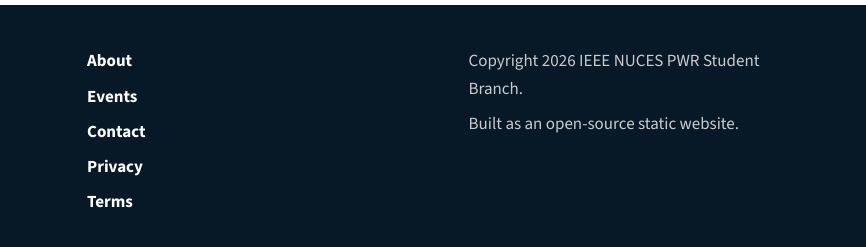
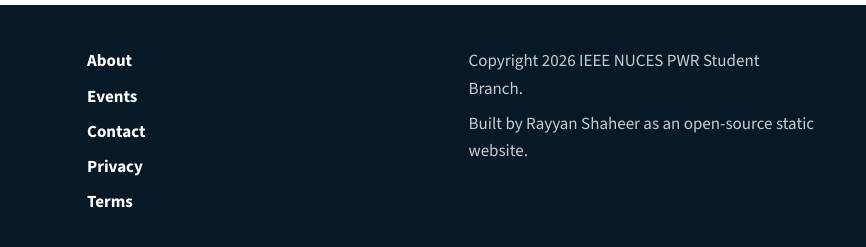
Before and after one commit to ieeenucespwr/ieeenucespwr, a website: page about.html in a window 1280 px wide. Shown: the part 2516-2763 px from the top of the page, 414-1280 px from the left. Drawn offline with nearby package versions, Linux system fonts and the light colour scheme.

Commit message:
Add Rayyan Shaheer attribution

```diff
--- a/about.html
+++ b/about.html
@@ -112,7 +112,7 @@
         </nav>
         <div class="footer-meta">
           <p>Copyright <span data-year></span> IEEE NUCES PWR Student Branch.</p>
-          <p>Built as an open-source static website.</p>
+          <p>Built by Rayyan Shaheer as an open-source static website.</p>
         </div>
       </div>
     </footer>
```
Also changed, not shown: contact.html (+1 -1 lines), courses.html (+1 -1 lines), events.html (+1 -1 lines), index.html (+1 -1 lines), leadership.html (+1 -1 lines), open-source.html (+1 -1 lines), privacy.html (+1 -1 lines), terms.html (+1 -1 lines), README.md.
